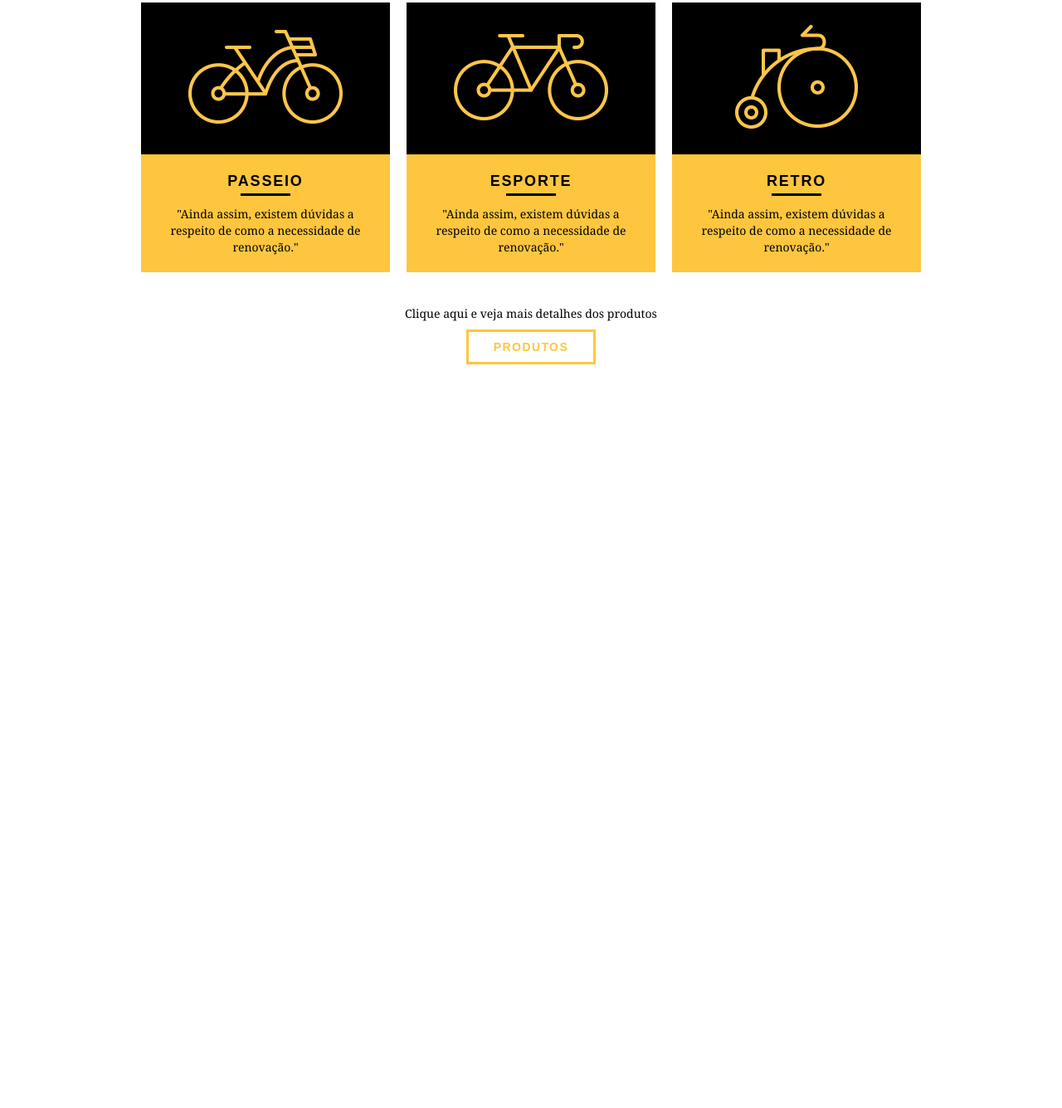
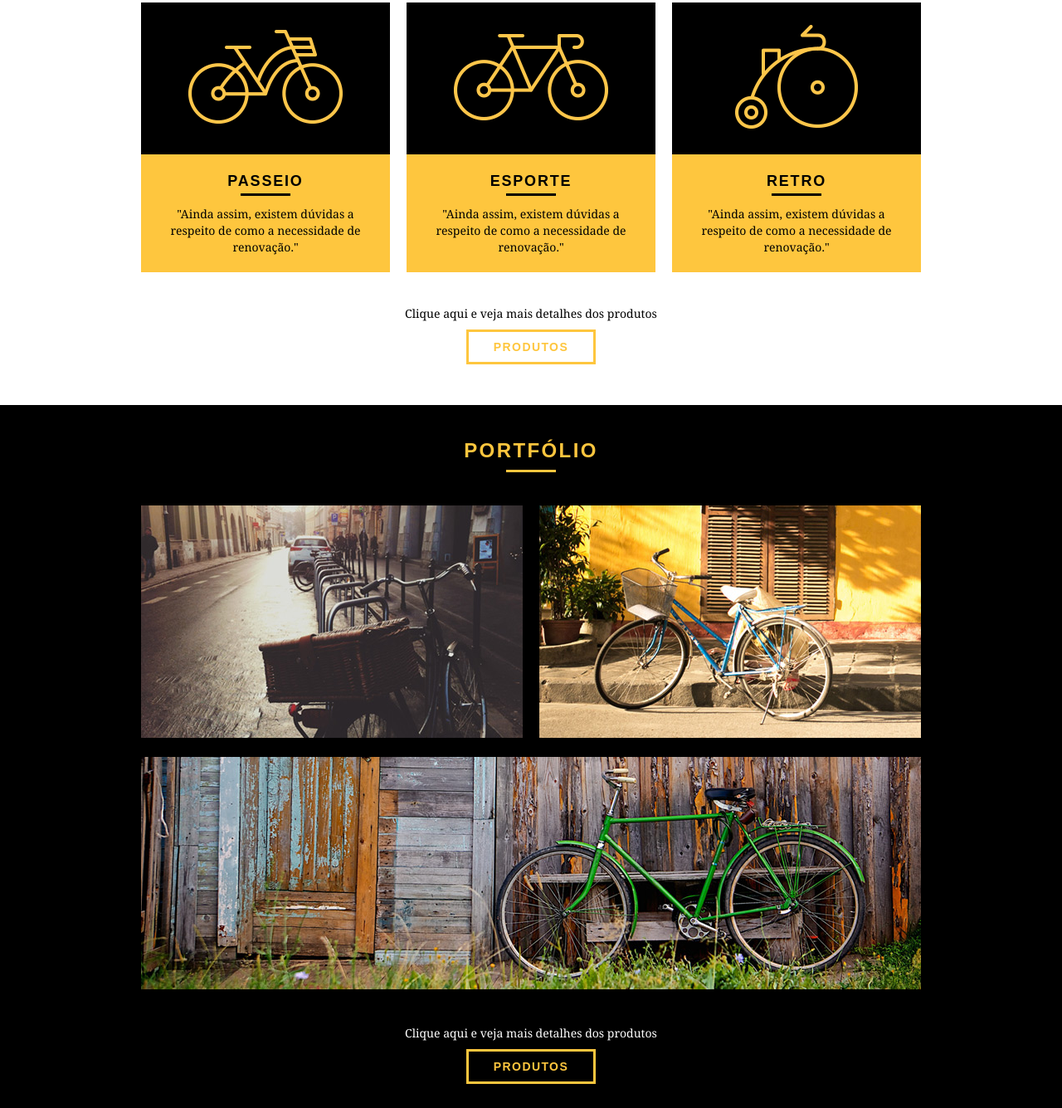
Before and after one commit to maarysantos/bikcraft, a plain HTML site: page index.html in a window 1280 px wide. Shown: the part 612-1947 px from the top of the page at 83% size. Before the commit the page ends 1100 px from the top, so only its background shows below. Drawn offline with Linux system fonts and the light colour scheme.

Commit message:
Add section portfolio

```diff
--- a/css/style.css
+++ b/css/style.css
@@ -184,3 +184,27 @@ p{
 .call p{
     margin-bottom:20px;
 }
+
+/*Portfólio*/
+
+.portfolio{
+    width: 100%;
+    background-color: #000;
+    padding: 40px 0;
+}
+
+.portfolio .subtitulo {
+    color: var(--bg_menu);
+}
+
+.portfolio .subtitulo:after {
+    background: var(--bg_menu);
+}
+
+.portfolio_lista li:last-child{
+    margin-top: 20px;
+}
+
+.portfolio .call p{
+    color: #fff;
+}
--- a/index.html
+++ b/index.html
@@ -87,6 +87,28 @@
       </section>
       <!-- FIM SECTION PRODUTOS -->
 
+      <!-- INICIO Portfolio-->
+      <section class="portfolio">
+          <div class="container">
+              <h2 class="subtitulo"> Portfólio </h2>
+              <ul class="portfolio_lista">
+                  <li class="grid-8">
+                      <img src="img/portfolio/retro.jpg" alt="Bicicleta Retro">
+                  </li>
+                  <li class="grid-8">
+                       <img src="img/portfolio/passeio.jpg" alt="Bicicleta Retro">
+                  </li>
+                  <li class="grid-16">
+                        <img src="img/portfolio/esporte.jpg" alt="Bicicleta Retro">
+                  </li>
+              </ul>
+              <div class="call">
+                    <p>Clique aqui e veja mais detalhes dos produtos</p>
+                    <a href="produtos.html" class="btn">Produtos</a>
+            </div>
+          </div>
+      </section>
+
 
 </body>
 </html>
```
Also changed, not shown: img/portfolio/esporte.jpg (renamed from img/esporte.jpg), img/portfolio/passeio.jpg (renamed from img/passeio.jpg), img/portfolio/retro.jpg (renamed from img/retro.jpg).
